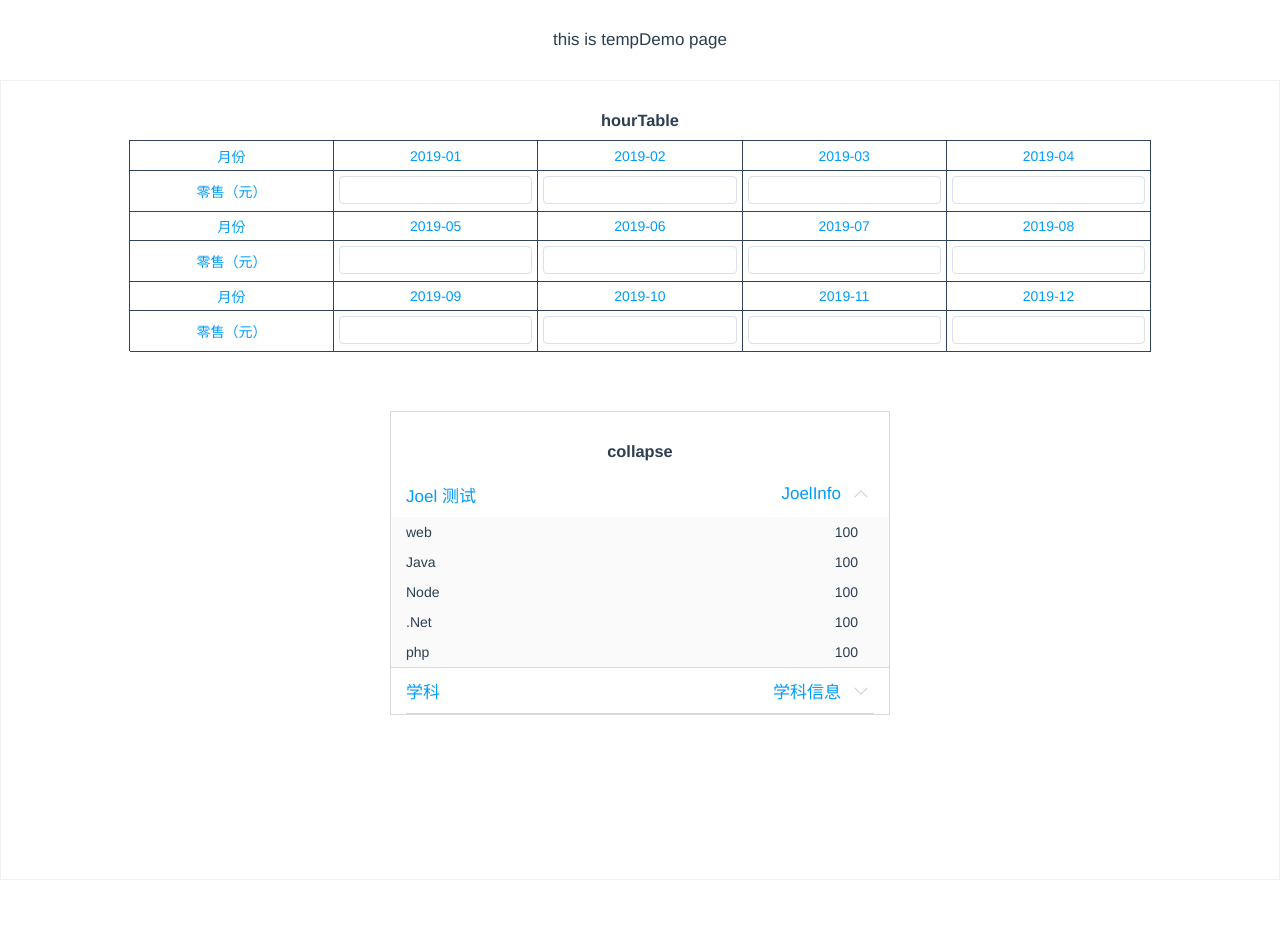
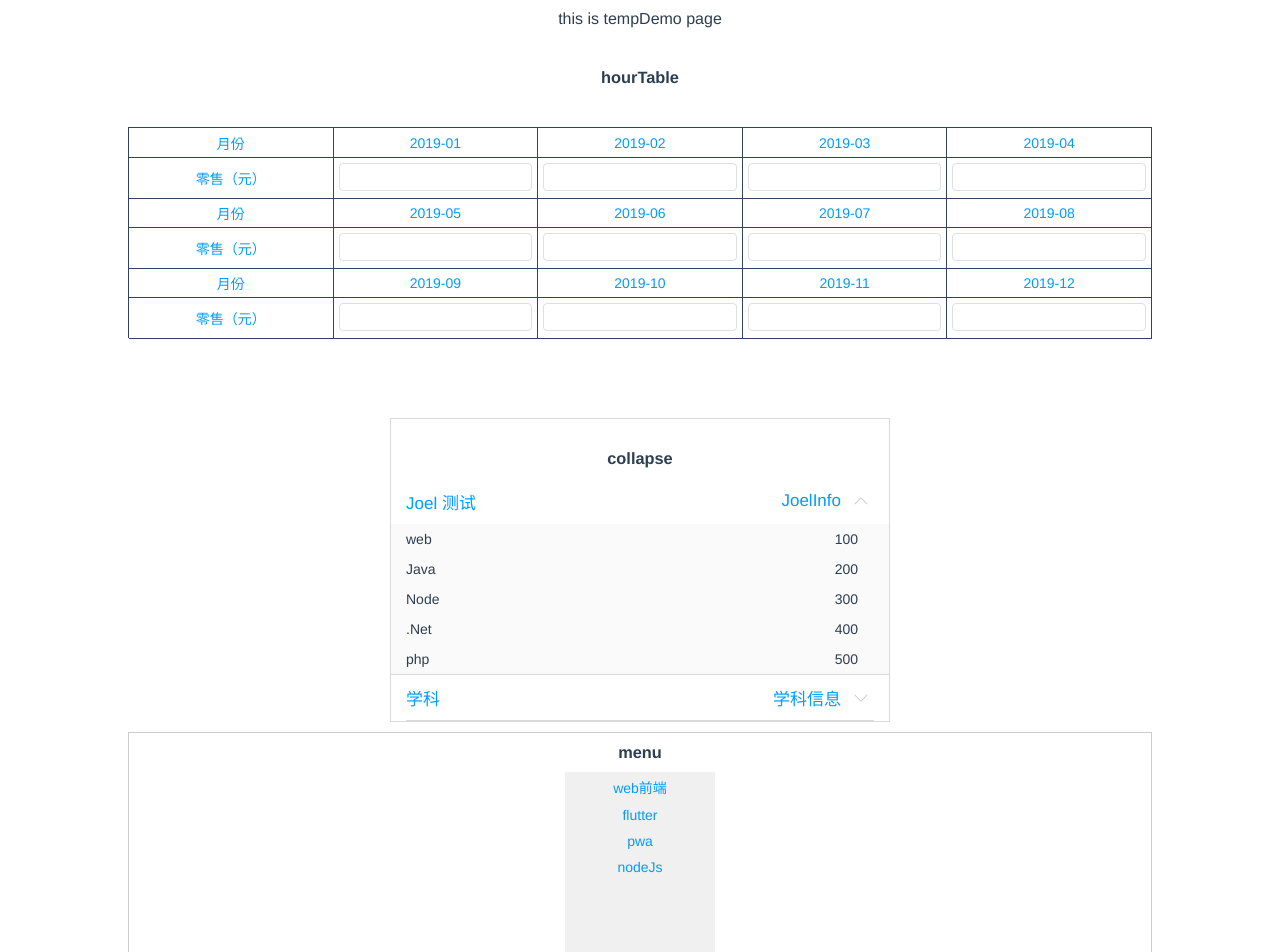
Before and after one commit to ben-Run/vue-code, a Vue app: page / in a window 1280 px wide. Shown: the top 952 px of the page. Before the commit the page ends 880 px from the top, so only its background shows below. Built offline with nearby package versions, Linux system fonts and the light colour scheme.

Commit message:
简单版 递归组件，后续在优化

```diff
--- a/src/App.vue
+++ b/src/App.vue
@@ -14,8 +14,8 @@
   color: #2c3e50;
 }
 #nav {
-  padding: 30px;
-  font-size: 17px;
+  padding: 10px;
+  font-size: 16px;
   a {
     font-weight: bold;
     color: #2c3e50;
--- a/src/components/Index.js
+++ b/src/components/Index.js
@@ -2,7 +2,9 @@ import Vue from 'vue'
 import scrollTop from './scrollTop/index'
 import hourTable from './hourTable/index'
 import collapse from './collapse/index'
+import menu from './menu/index'
 
 Vue.use(scrollTop)
 Vue.use(hourTable)
 Vue.use(collapse)
+Vue.use(menu)
--- a/src/components/menu/index.js
+++ b/src/components/menu/index.js
@@ -0,0 +1,6 @@
+import menuBox from './src/main.vue'
+
+menuBox.install = function (Vue) {
+  Vue.component(menuBox.name, menuBox)
+}
+export default menuBox
--- /dev/null
+++ b/src/components/menu/src/main.vue
@@ -0,0 +1,81 @@
+<template>
+ <article class="menu-box" :class="{'menu-inline': menuInline}">
+   <ul>
+     <menu-item>
+       <span class="item-title" v-if="!menuData.children" >{{menuData.title}}</span>
+       <section v-else>
+         <span class="item-title" @click="handleToggleShow">{{menuData.title}}</span>
+         <menu-box
+          v-for="(child,index) in menuData.children" :key="`a${index}`"
+          :menu-data="child"
+          :menu-inline="true"
+          v-show="toggleShow"
+          :class="{'isOpened': isOpened}">
+         </menu-box>
+       </section>
+     </menu-item>
+   </ul>
+ </article>
+</template>
+
+<script>
+import menuItem from './menuItem'
+
+export default {
+  name: 'menuBox',
+  components: {
+    menuItem
+  },
+  props: {
+    menuData: {
+      type: Object,
+      required: true,
+      default: _ => {}
+    },
+    menuInline: {
+      type: Boolean,
+      default: false
+    }
+  },
+  data () {
+    return {
+      toggleShow: false // 状态
+    }
+  },
+  computed: {
+    isOpened () {
+      return this.toggleShow
+    }
+  },
+  watch: {},
+  created () {},
+  mounted () {},
+  methods: {
+    handleToggleShow() {
+      // toggle 状态的是否展开
+      this.toggleShow = !this.toggleShow
+    }
+  },
+  filters: {}
+}
+</script>
+
+<style lang='scss' scoped>
+.menu-box {
+    cursor: pointer;
+    max-width: 150px;
+    margin: 0 auto;
+    background-color: transparent;
+
+    .item-title {
+      font-size: 14px;
+      width: 100%;
+      height: 100%;
+      display: block;
+      padding: 5px;
+    }
+    .isOpened {
+      background: rgba(204,204,204,0.6)
+    }
+  }
+</style>
--- /dev/null
+++ b/src/components/menu/src/menuItem.vue
@@ -0,0 +1,42 @@
+<template>
+  <li class="item">
+     <slot></slot>
+  </li>
+</template>
+
+<script>
+
+/**
+ * @description:
+ * @param {type} 图标部分后续在调整
+ * @return: 递归组件菜单，ul 嵌套li，li 在嵌套ul...
+ * @author: longbs
+ */
+
+export default {
+  name: 'menuItem',
+  components: {},
+  props: {},
+  data () {
+    return {}
+  },
+  computed: {},
+  watch: {},
+  created () {},
+  mounted () {},
+  methods: {},
+  filters: {}
+}
+</script>
+
+<style lang='scss' scoped>
+.item {
+    // margin: 7px 0;
+    list-style: none;
+    color: #009cff;
+    border-bottom: 1px solid #009cff;
+  }
+.item:last-child {
+    border: none;
+  }
+</style>
--- a/src/views/home/Index.vue
+++ b/src/views/home/Index.vue
@@ -29,6 +29,13 @@
           </template>
      </collapse>
      </div>
+
+     <div class="box menu-box">
+       <h3>menu</h3>
+       <section class="menu-content">
+         <menu-box :menu-data="item" v-for="(item,index) in menuList" :key="index" ></menu-box>
+       </section>
+     </div>
    </section>
 
    <scroll-top :visibility-height="triggerHeight"></scroll-top>
@@ -36,7 +43,7 @@
 </template>
 
 <script>
-import { initDataPrice, dataList } from './constant'
+import { initDataPrice, dataList, menuList } from './constant'
 export default {
   name: 'home-index',
   props: {},
@@ -50,7 +57,8 @@ export default {
     return {
       triggerHeight: 100, // 配置触发的高度
       valueList: [],
-      collapseList: []
+      collapseList: [],
+      menuList: menuList
     };
   },
   methods: {
@@ -77,18 +85,29 @@ export default {
 h3 {
   margin-bottom: 10px;
 }
-
+.box {
+  width: 80%;
+  margin: 10px auto;
+  padding: 10px 0;
+  border: 1px solid #ccc;
+}
+.menu-content {
+  width: 150px;
+  height: 300px;
+  margin: 0 auto;
+  background-color: #f0f0f0;
+}
+.content-hourTable {
+  width: 80%;
+  margin: 20px auto;
+  padding: 20px 0;
+}
 .content-item {
   padding-top: 30px;
   margin-bottom: 60px;
 }
-.content-hourTable {
-  margin: 0 auto;
-  width: 80%;
-}
+
 .content-box {
-  height: 800px;
-  border: 1px solid #f0f0f0;
   p {
     text-align: center;
     font-size: 16px;
--- a/src/views/home/constant.js
+++ b/src/views/home/constant.js
@@ -34,16 +34,16 @@ let dataList = [
       desc: 100
     }, {
       title: 'Java',
-      desc: 100
+      desc: 200
     }, {
       title: 'Node',
-      desc: 100
+      desc: 300
     }, {
       title: '.Net',
-      desc: 100
+      desc: 400
     }, {
       title: 'php',
-      desc: 100
+      desc: 500
     }]
   },
   {
@@ -61,7 +61,72 @@ let dataList = [
     }]
   }
 ]
+
+let menuList = [
+  {
+    title: "web前端",
+    path: "",
+    children: [
+      {
+        title: "javaScript",
+        path: "/web/js"
+      },
+      {
+        title: "vue.js",
+        path: "",
+        children: [
+          {
+            title: "vue admin",
+            path: "/web/vue/A",
+            children: [
+              {
+                title: "vue admin page",
+                path: "/web/vue admin/vue page"
+              }
+            ]
+          }
+        ]
+      }
+    ]
+  },
+  {
+    title: "flutter",
+    path: "",
+    children: [
+      {
+        title: 'dart 介绍',
+        path: '/flutter/dart',
+        children: [
+          {
+            title: 'dart 第一章',
+            path: '/flutter/dart/01'
+          }
+        ]
+      },
+      {
+        title: 'flutter 垮平台',
+        path: '/flutter/index'
+      }
+    ]
+  },
+  {
+    title: "pwa",
+    path: "",
+    children: [
+      {
+        title: 'pwa demo',
+        path: '/pwa/index'
+      }
+    ]
+  },
+  {
+    title: "nodeJs",
+    path: "node/index"
+  }
+]
+
 export {
   initDataPrice,
-  dataList
+  dataList,
+  menuList
 }
```
